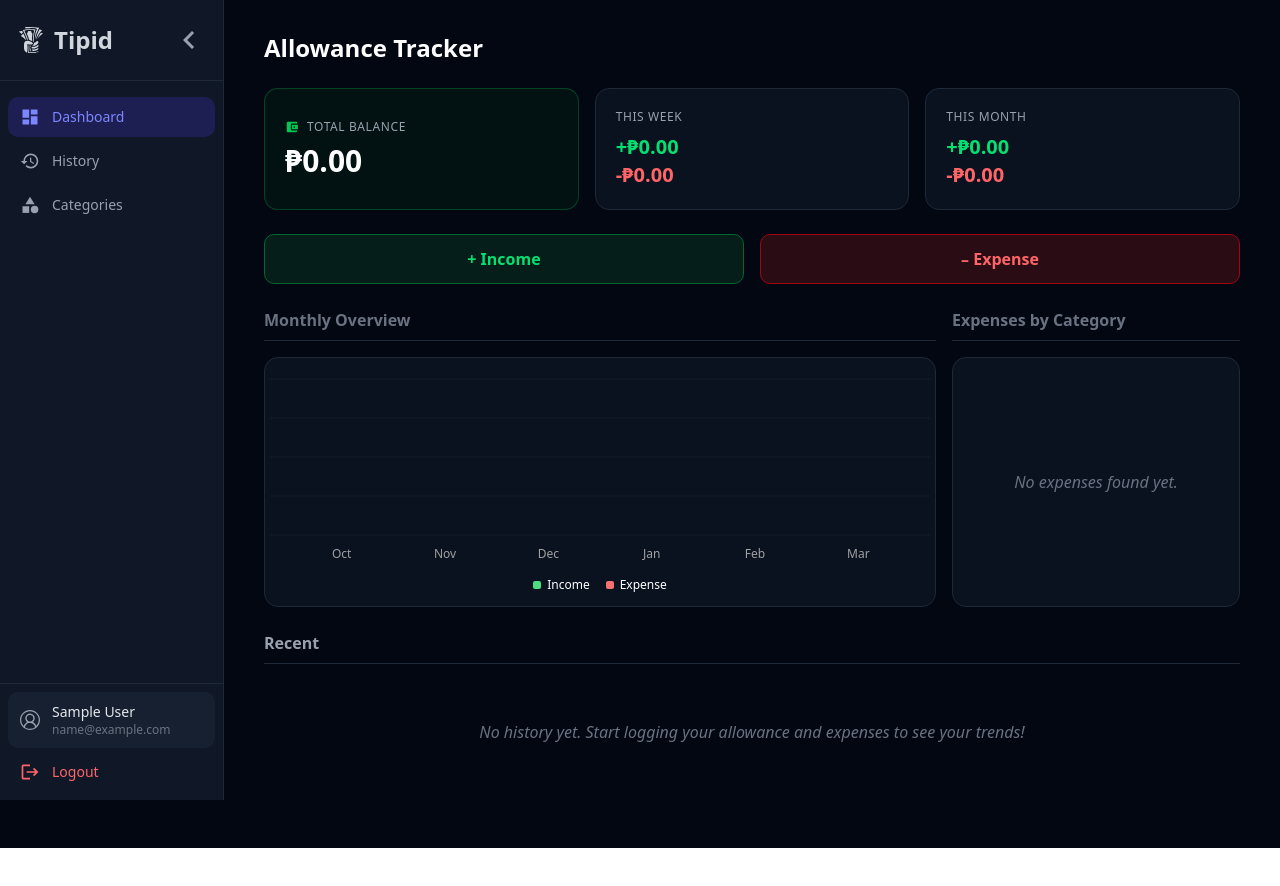
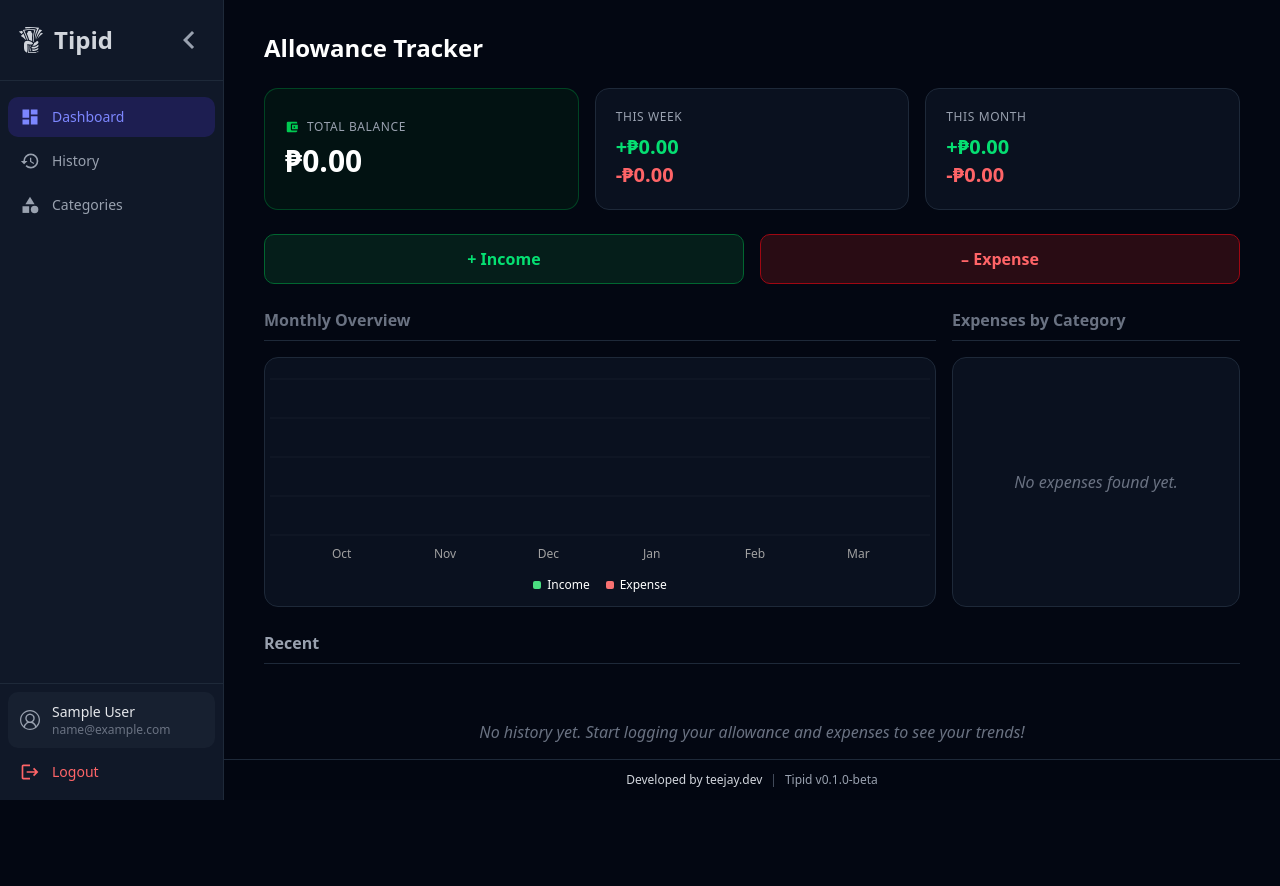
Before and after one commit to teejay717/tipid-budget-tracker, a React (Vite) app in the folder client/: page / in a window 1280 px wide. Shown: the top 886 px of the page. Before the commit the page ends 848 px from the top, so only its background shows below. Built offline with nearby package versions, Linux system fonts and the light colour scheme; no server answers; sample sign-in values are in the browser's storage.

Commit message:
feat: implement ProtectedLayout component and add Footer to enhance layout structure

```diff
--- a/client/src/App.jsx
+++ b/client/src/App.jsx
@@ -1,7 +1,6 @@
 import { BrowserRouter, Routes, Route } from 'react-router-dom';
 import { GlobalProvider } from './context/GlobalState';
 import { AuthProvider } from './context/AuthContext';
-import Sidebar from './components/Sidebar';
 import Dashboard from './pages/Dashboard';
 import History from './pages/History';
 import Categories from './pages/Categories';
@@ -9,6 +8,7 @@ import './App.css';
 import Login from './pages/Login';
 import Register from './pages/Register';
 import PrivateRoute from './components/PrivateRoute';
+import ProtectedLayout from './components/ProtectedLayout';
 
 function App() {
   return (
@@ -19,45 +19,19 @@ function App() {
             {/* public routes */}
             <Route path="/login" element={<Login />} />
             <Route path="/register" element={<Register />} />
+
             {/* protected routes */}
             <Route
-            path="/"
               element={
                 <PrivateRoute>
-                <div className="flex min-h-screen bg-gray-950">
-                  <Sidebar />
-                    <main className="flex-1 flex-col p-8">
-                      <Dashboard />
-                    </main>
-                </div>
+                  <ProtectedLayout />
                 </PrivateRoute>
-            }/>
-
-            <Route
-            path="/history"
-            element={
-              <PrivateRoute>
-                <div className="flex min-h-screen bg-gray-950">
-                  <Sidebar />
-                    <main className="flex-1 flex-col p-8">
-                      <History />
-                    </main>
-                </div>
-              </PrivateRoute>
-            }/>
-
-            <Route
-            path="/categories"
-            element={
-              <PrivateRoute>
-                <div className="flex min-h-screen bg-gray-950">
-                  <Sidebar />
-                    <main className="flex-1 flex-col p-8">
-                      <Categories />
-                    </main>
-                </div>
-              </PrivateRoute>
-            }/>
+              }
+            >
+              <Route path="/" element={<Dashboard />} />
+              <Route path="/history" element={<History />} />
+              <Route path="/categories" element={<Categories />} />
+            </Route>
           </Routes>
         </BrowserRouter>
       </GlobalProvider>
--- /dev/null
+++ b/client/src/components/Footer.jsx
@@ -0,0 +1,13 @@
+    const Footer = () => {
+    return (
+        <footer className="fixed bottom-0 left-16 md:left-56 right-0 z-20 border-t border-gray-800 bg-gray-950/95 backdrop-blur-sm">
+            <div className="px-6 py-3 text-center text-xs text-gray-400">
+                <span className="font-medium text-gray-300">Developed by teejay.dev</span>
+                <span className="mx-2 text-gray-600">|</span>
+                <span>Tipid v0.1.0-beta</span>
+            </div>
+        </footer>
+    );
+};
+
+export default Footer;
--- /dev/null
+++ b/client/src/components/ProtectedLayout.jsx
@@ -0,0 +1,17 @@
+import { Outlet } from 'react-router-dom';
+import Sidebar from './Sidebar';
+import Footer from './Footer';
+
+const ProtectedLayout = () => {
+    return (
+        <div className="flex min-h-screen bg-gray-950">
+            <Sidebar />
+            <main className="flex-1 flex flex-col p-8 pb-24">
+                <Outlet />
+                <Footer />
+            </main>
+        </div>
+    );
+};
+
+export default ProtectedLayout;
```
Lines whose indentation alone changed are shown as unchanged.
